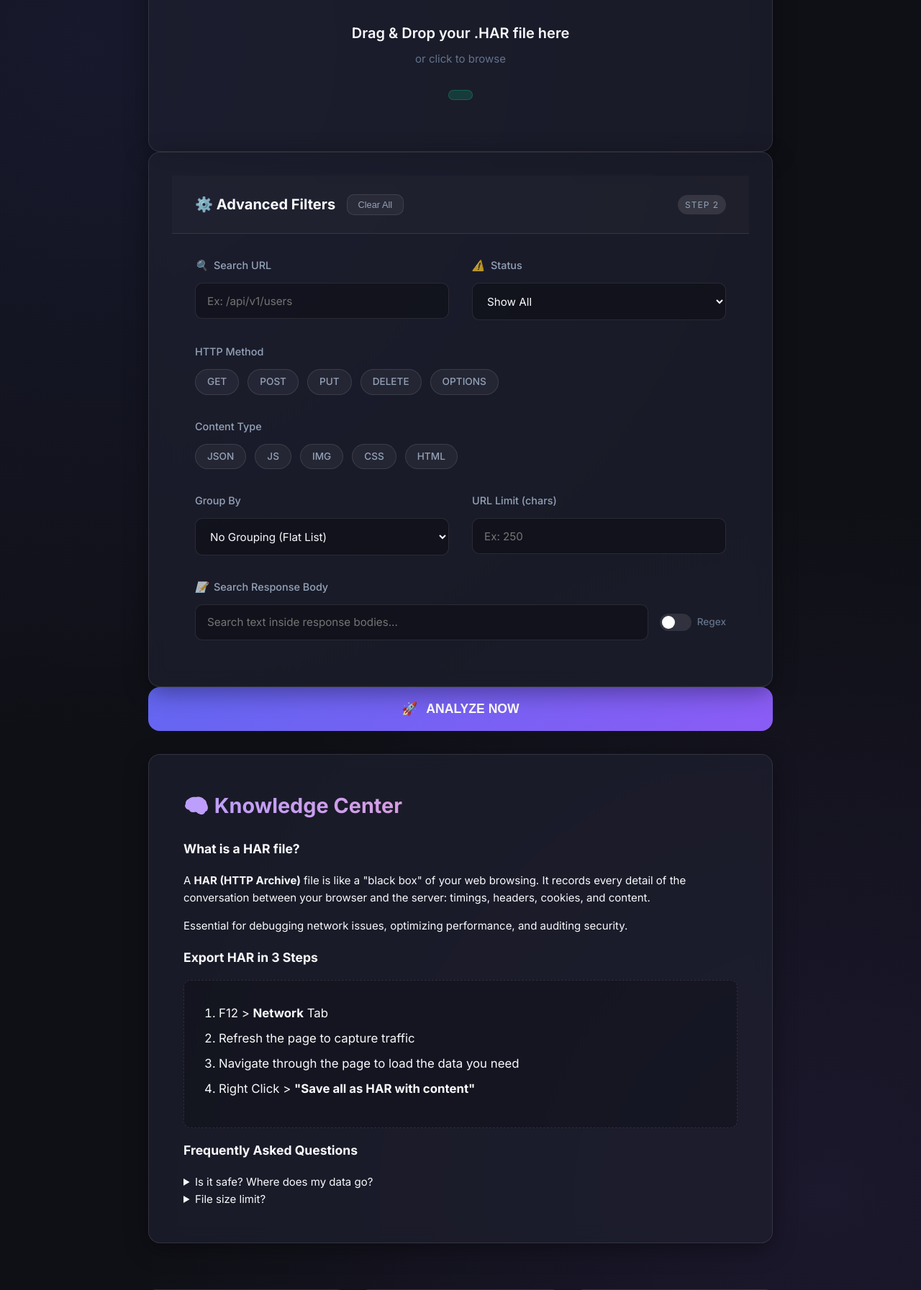
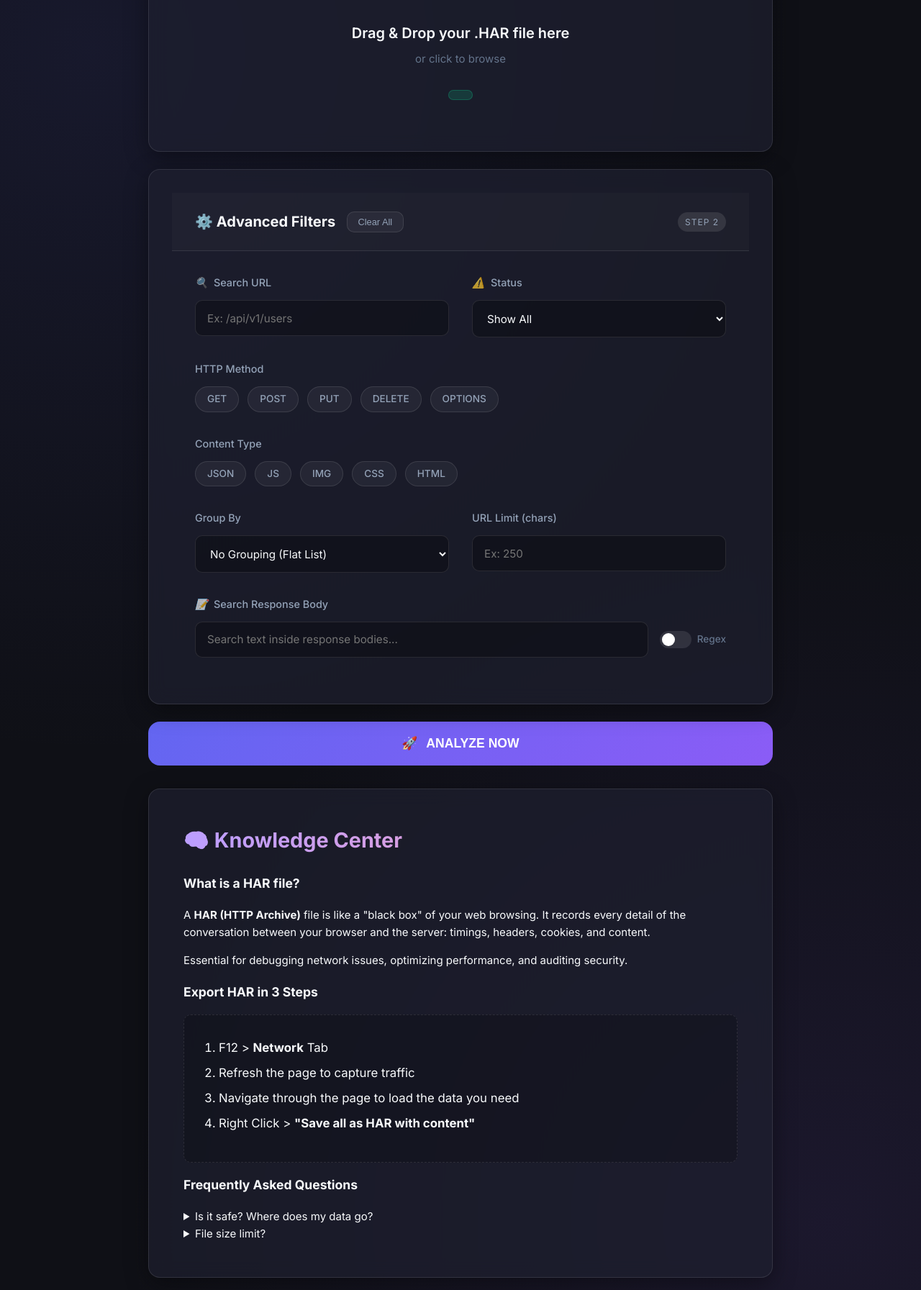
Before and after one commit to mimuelas/decoder_apis, a Flask app: page / in a window 1280 px wide. Shown: the part 471-2264 px from the top of the page at 72% size. Run offline with Flask 3, Linux system fonts and the light colour scheme.

Commit message:
style: fix spacing between initial control panels

```diff
--- a/static/style.css
+++ b/static/style.css
@@ -154,6 +154,13 @@ body {
 }
 
 /* --- Glassmorphism Components --- */
+.controls-grid {
+    display: flex;
+    flex-direction: column;
+    gap: 24px;
+    /* Default spacing between stacked panels */
+}
+
 .glass-panel {
     background: var(--bg-glass);
     backdrop-filter: blur(var(--blur-amt));
```
